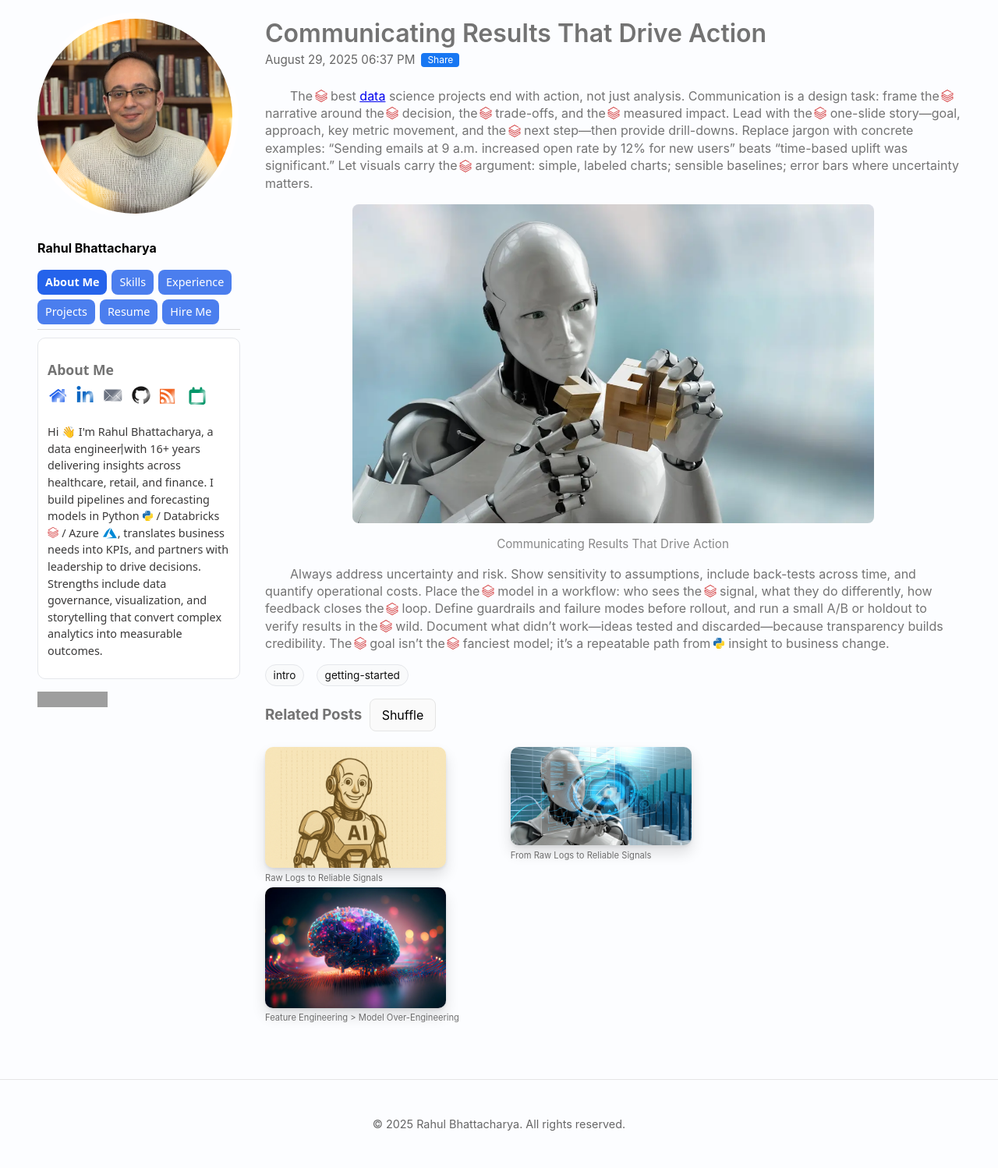
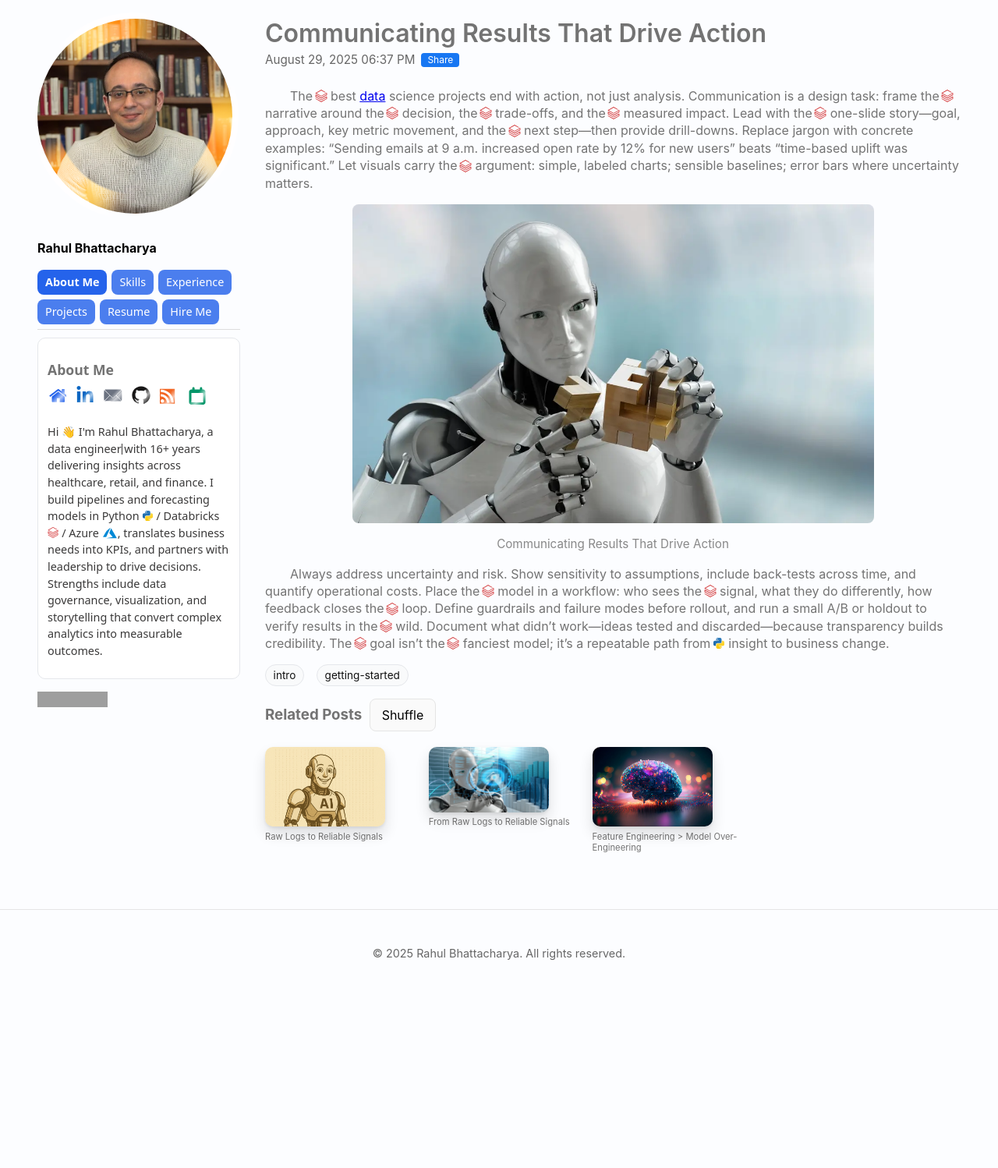
Before and after one commit to RahulBhattacharya1/RahulBhattacharya1.github.io, a Jekyll site: the page built from _posts/2025-08-24-second.md, in a window 1280 px wide. Shown: the whole page at 78% size. Built offline with Jekyll 4.4.1, drawn with Linux system fonts in a browser that asks for light colours; comment, search, counter and statistics services are not loaded; after the commit the page ends 1280 px from its top, so only the background shows below that; grey boxes are pictures that could not be loaded.

Commit message:
Update main.scss

```diff
--- a/assets/css/main.scss
+++ b/assets/css/main.scss
@@ -794,7 +794,7 @@
 /* ─── Related Posts: left-aligned, hover anim, mobile = 2 items ─── */
 .related-grid {
   display: grid;
-  grid-template-columns: repeat(auto-fit, minmax(220px, 1fr)) !important;
+  grid-template-columns: repeat(3, 1fr);
   gap: 5px;
   justify-content: start;
   list-style: none;
```
